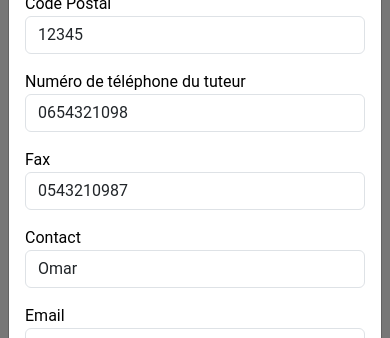
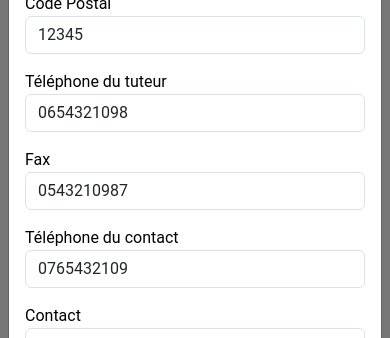
Before and after one commit to ahmedidrissi/GestionnaireStageECM, an Angular app in the folder Front/: page /entreprises in a window 390 px wide. Both pictures are taken after a click on the button "Ajouter une entreprise". Shown: the part 486-824 px from the top of the page. Built offline with nearby package versions, Linux system fonts and the light colour scheme; no server answers.

Commit message:
Add contact phone number field to entreprise component HTML

```diff
--- a/Front/src/app/components/entreprises/entreprises.component.html
+++ b/Front/src/app/components/entreprises/entreprises.component.html
@@ -30,6 +30,7 @@
           <td>{{ entreprise.tutorPhoneNumber }}</td>
           <td>{{ entreprise.fax }}</td>
           <td>{{ entreprise.contact }}</td>
+          <td>{{ entreprise.contactPhoneNumber }}</td>
           <td>{{ entreprise.email }}</td>
           <td>
             <div class="d-flex justify-content-around">
@@ -125,8 +126,6 @@
                   formControlName="city"
                 />
               </div>
-            </div>
-            <div class="col-lg-6 col-12">
               <div class="form-group mb-3">
                 <label for="postalCode">Code Postal</label>
                 <input
@@ -137,10 +136,10 @@
                   formControlName="postalCode"
                 />
               </div>
+            </div>
+            <div class="col-lg-6 col-12">
               <div class="form-group mb-3">
-                <label for="tutorPhoneNumber"
-                  >Numéro de téléphone du tuteur</label
-                >
+                <label for="tutorPhoneNumber">Téléphone du tuteur</label>
                 <input
                   type="text"
                   class="form-control"
@@ -157,6 +156,16 @@
                   id="fax"
                   placeholder="Fax"
                   formControlName="fax"
+                />
+              </div>
+              <div class="form-group mb-3">
+                <label for="contact">Téléphone du contact</label>
+                <input
+                  type="text"
+                  class="form-control"
+                  id="contact"
+                  placeholder="Numéro de téléphone du contact"
+                  formControlName="contactPhoneNumber"
                 />
               </div>
               <div class="form-group mb-3">
```
